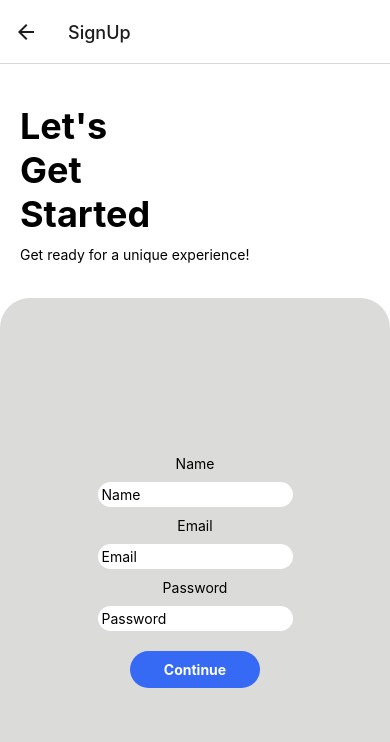
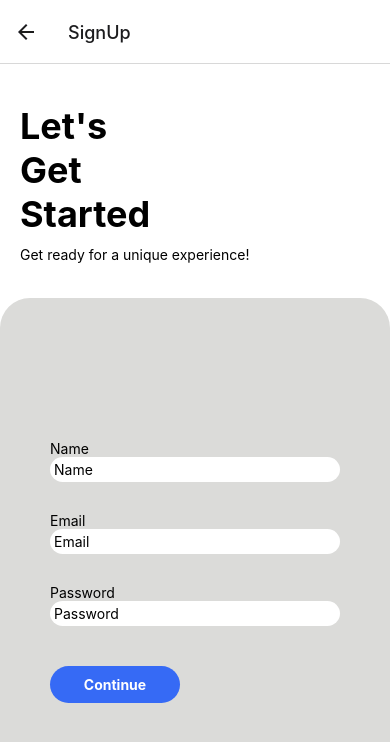
Before and after one commit to alstdu/my-first-native-app, a React Native app: screen /SignUp in a window 390 px wide. Shown: the top 742 px of the page. Built offline with nearby package versions, Linux system fonts and the light colour scheme.

Commit message:
Adjust TextInput styles

```diff
--- a/MyStyles.js
+++ b/MyStyles.js
@@ -39,11 +39,11 @@ const MyStyles = StyleSheet.create({
         marginTop: 70
     },
     input: {
-        width: "50%",
+        width: "100%",
         padding: 4,
         backgroundColor: "#fff",
         borderRadius: 30,
-        margin: 10
+        marginBottom: 30
     },
     InputContainer: {
         backgroundColor: '#DBDBD9',
@@ -51,8 +51,9 @@ const MyStyles = StyleSheet.create({
         height: '70%',
         borderTopStartRadius: 30,
         borderTopEndRadius: 30,
-        alignItems: 'center',
+        alignItems: 'left',
         justifyContent: 'center',
+        padding: 50,
     },
     InviteContainer: {
         backgroundColor: '#DBDBD9',
```
